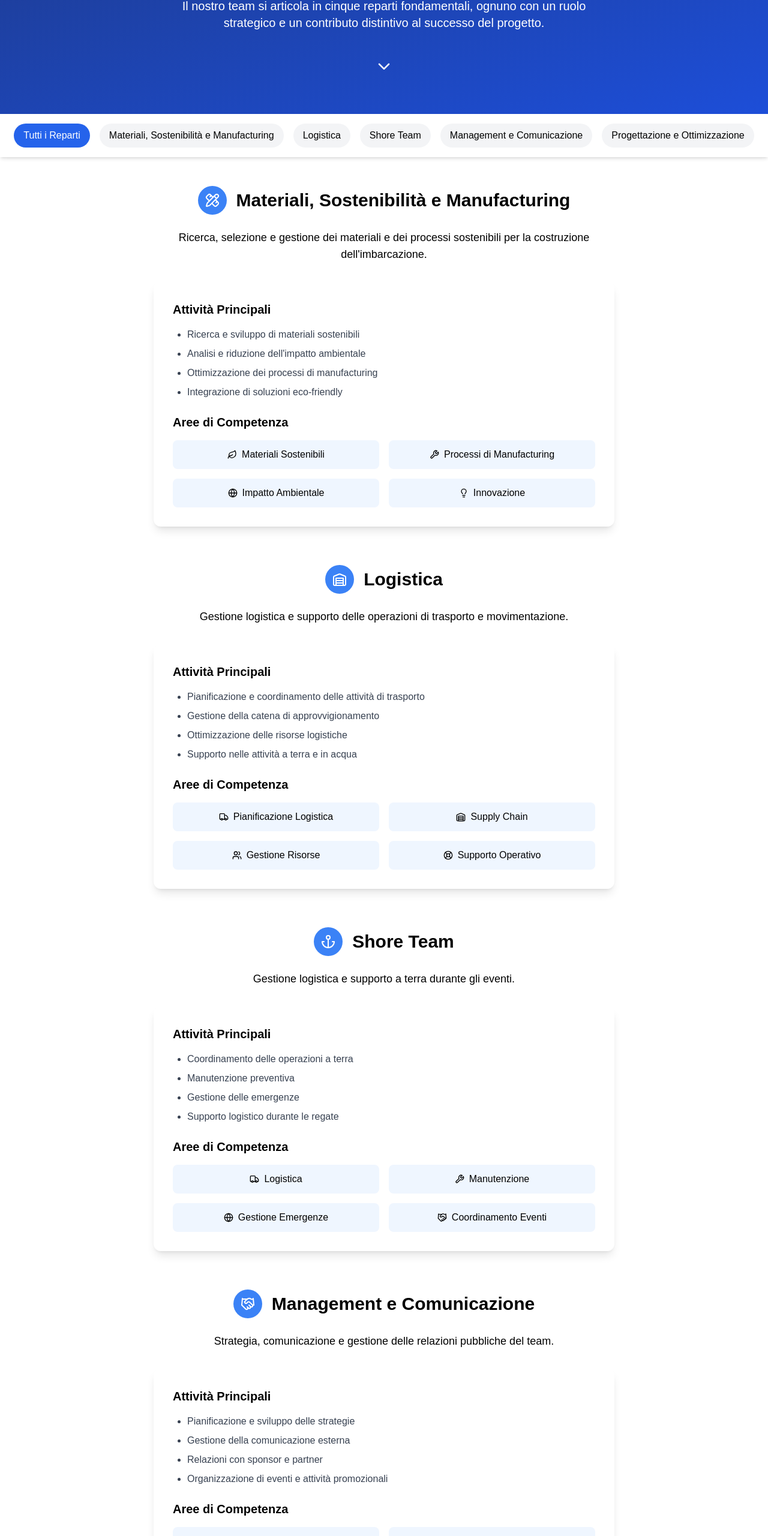
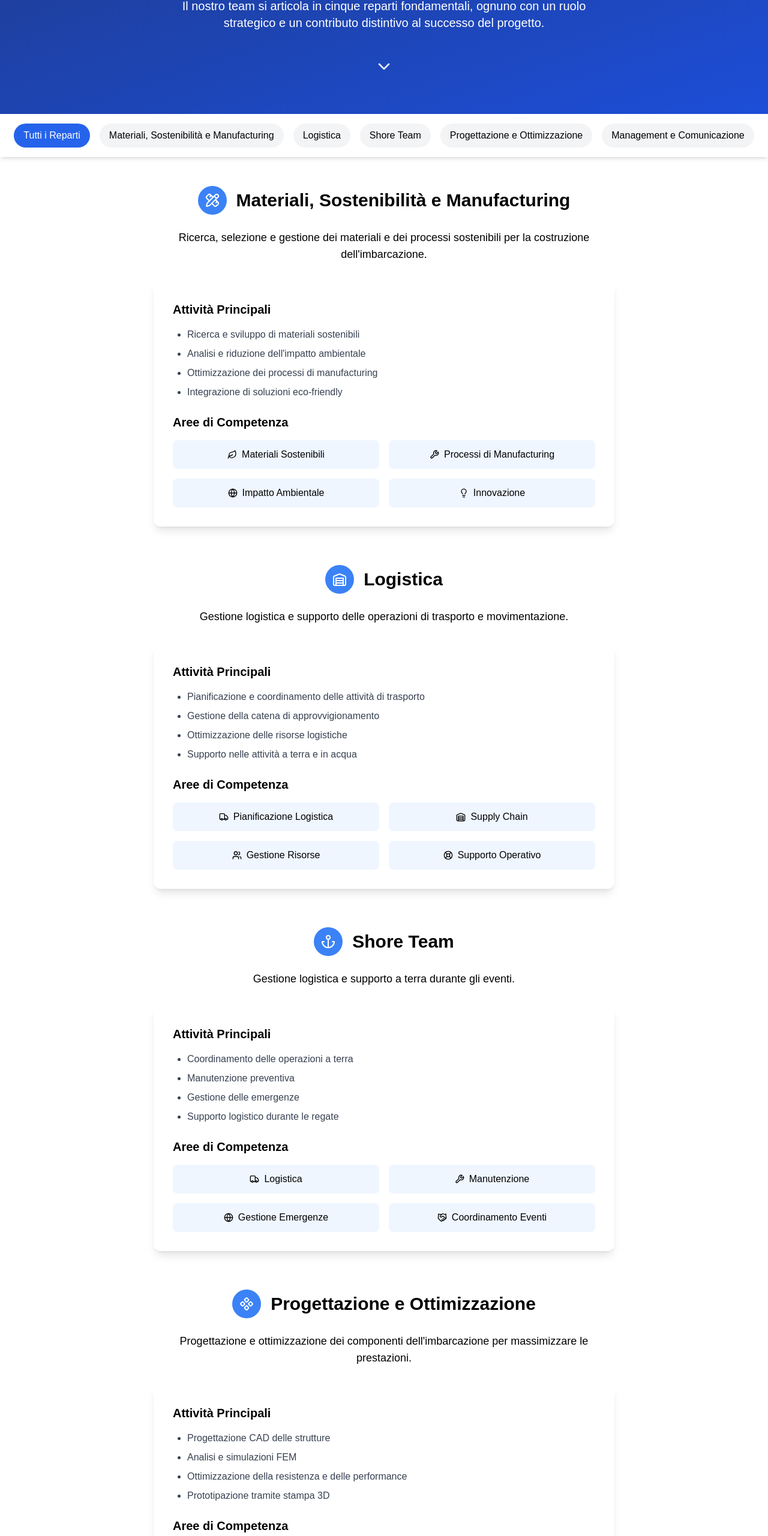
Before and after one commit to nannipy/sapienzafoilingteam, a Next.js app: page /team in a window 1280 px wide. Shown: the part 234-2795 px from the top of the page at 60% size. Built offline with nearby package versions, Linux system fonts and the light colour scheme.

Commit message:
team page improved mobile visualization

```diff
--- a/app/team/page.tsx
+++ b/app/team/page.tsx
@@ -99,6 +99,25 @@ const TeamPage = () => {
       ]
     },
     {
+      id: 'design',
+      name: 'Progettazione e Ottimizzazione',
+      icon: <Component className="w-6 h-6" />,
+           color: 'bg-blue-500',
+      description: 'Progettazione e ottimizzazione dei componenti dell\'imbarcazione per massimizzare le prestazioni.',
+      details: [
+        'Progettazione CAD delle strutture',
+        'Analisi e simulazioni FEM',
+        'Ottimizzazione della resistenza e delle performance',
+        'Prototipazione tramite stampa 3D'
+      ],
+      keyAreas: [
+        'CAD e Progettazione',
+        'Simulazione FEM',
+        'Performance Optimization',
+        'Prototipazione 3D'
+      ]
+    },
+    {
       id: 'management',
       name: 'Management e Comunicazione',
       icon: <Handshake className="w-6 h-6" />,
@@ -116,26 +135,8 @@ const TeamPage = () => {
         'Relazioni Pubbliche',
         'Partnership'
       ]
-    },
-    {
-      id: 'design',
-      name: 'Progettazione e Ottimizzazione',
-      icon: <Component className="w-6 h-6" />,
-           color: 'bg-blue-500',
-      description: 'Progettazione e ottimizzazione dei componenti dell\'imbarcazione per massimizzare le prestazioni.',
-      details: [
-        'Progettazione CAD delle strutture',
-        'Analisi e simulazioni FEM',
-        'Ottimizzazione della resistenza e delle performance',
-        'Prototipazione tramite stampa 3D'
-      ],
-      keyAreas: [
-        'CAD e Progettazione',
-        'Simulazione FEM',
-        'Performance Optimization',
-        'Prototipazione 3D'
-      ]
     }
+
   ];
 
   return (
@@ -166,11 +167,10 @@ const TeamPage = () => {
               document.getElementById('team-sections')?.scrollIntoView({ behavior: 'smooth' });
             }}
           >
-            <ChevronDown className="w-8 h-8" />
+            <ChevronDown className="w-8 h-8"/>
           </motion.div>
         </motion.div>
       </motion.div>
-
 
       {/* Enhanced Navigation Section */}
       <div className="bg-white sticky top-20 z-20 shadow-md">
@@ -213,7 +213,7 @@ const TeamPage = () => {
       {/* Enhanced Team Sections */}
       <div id="team-sections" className="max-w-7xl mx-auto px-4 sm:px-6 lg:px-8 py-12">
         <AnimatePresence mode="wait">
-          <motion.div className="space-y-16 justify-start ">
+          <motion.div className="space-y-16 justify-start" >
             {divisions
               .filter(d => activeSection === 'all' || activeSection === d.id)
               .map((division) => (
@@ -232,7 +232,7 @@ const TeamPage = () => {
                     >
                       {division.icon}
                     </motion.div>
-                    <h2 className="text-3xl font-bold">{division.name}</h2>
+                    <h2 className="text-3xl font-extrabold ">{division.name}</h2>
                   </div>
                   <div className="max-w-3xl mx-auto">
                     <p className="text-lg mb-8 text-center">{division.description}</p>
@@ -250,7 +250,7 @@ const TeamPage = () => {
                                 initial={{ opacity: 0, x: -20 }}
                                 animate={{ opacity: 1, x: 0 }}
                                 transition={{ delay: index * 0.1 }}
-                                className="text-gray-700"
+                                className="text-gray-700 md:text-base sm:text-sm"
                               >
                                 {detail}
                               </motion.li>
@@ -259,7 +259,7 @@ const TeamPage = () => {
                         </div>
                         <div>
                           <h3 className="text-xl font-semibold mb-4">Aree di Competenza</h3>
-                          <div className="grid grid-cols-2 gap-4">
+                          <div className="grid grid-cols-1 gap-4 sm:grid-cols-2">
                             {division.keyAreas.map((area, index) => (
                               <motion.div
                                 key={index}
@@ -267,7 +267,7 @@ const TeamPage = () => {
                                 className="bg-blue-50 p-3 rounded-lg flex items-center justify-center cursor-pointer hover:bg-blue-100 transition-colors"
                               >
                                 {iconsMap[area]}
-                                <span>{area}</span>
+                                <span className="text-sm sm:text-base ">{area}</span>
                               </motion.div>
                             ))}
                           </div>
```
